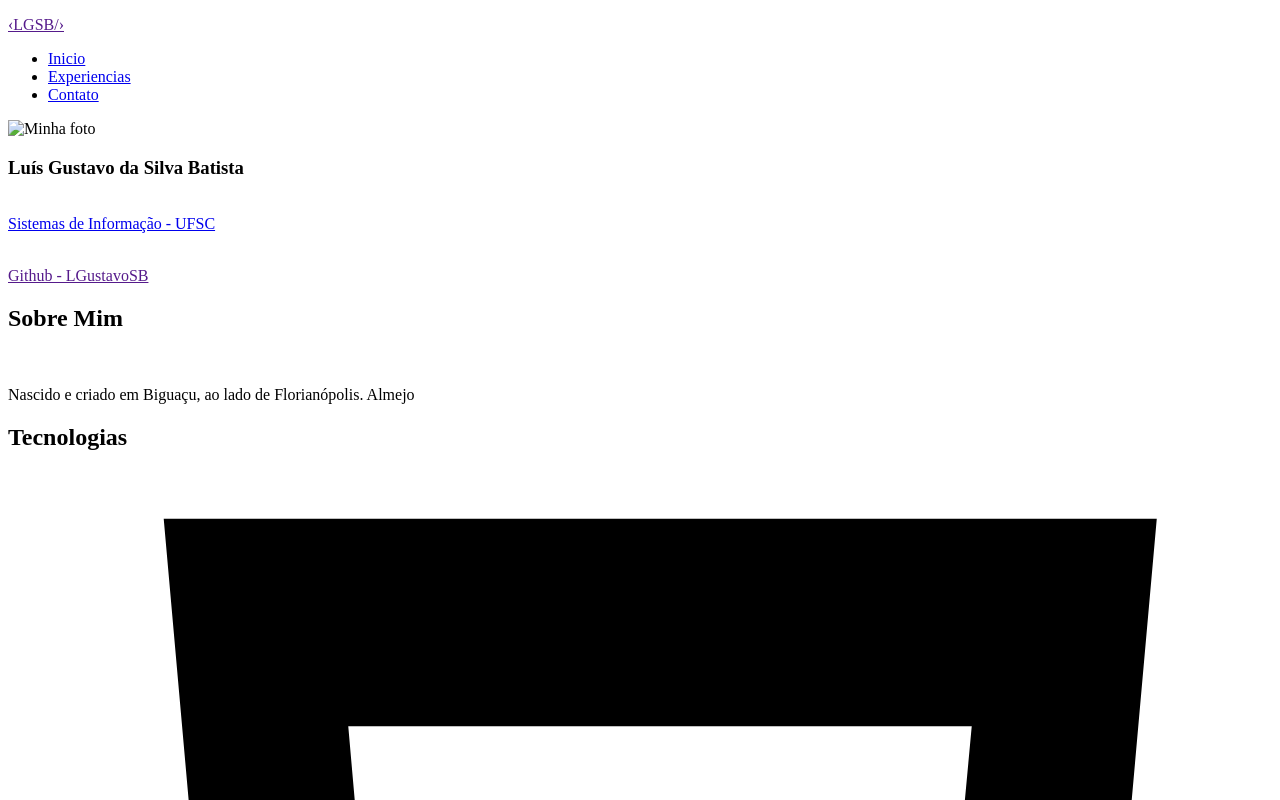
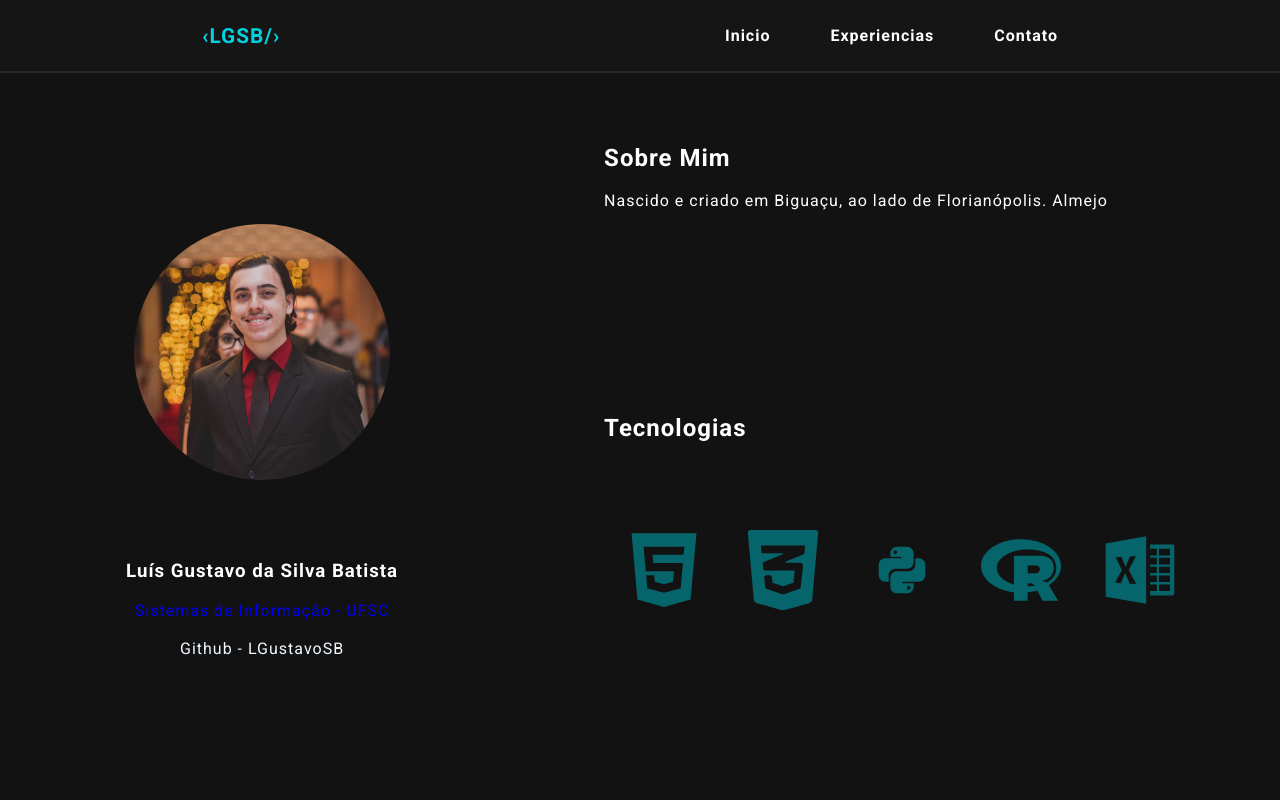
Before and after one commit to LGustavoSB/UFSC-Sistemas-de-Informa-o, a plain HTML site: page INE5646-03238A (20232) - PWeb/Portfolio/index.html in a window 1280 px wide. Shown: the top 800 px of the page. Drawn offline with Linux system fonts and the light colour scheme; the site is published under a folder, as on GitHub Pages, so addresses that start at the root find nothing.

Commit message:
att portfolio

```diff
--- a/INE5646-03238A (20232) - PWeb/Portfolio/assets/style/index_style.css
+++ b/INE5646-03238A (20232) - PWeb/Portfolio/assets/style/index_style.css
@@ -107,6 +107,9 @@ main{
     width: 5rem;
     height: 5rem
 }
+#tecnologias ul li svg:hover{
+    fill: #00d2df;
+}
 .about-card{
     height: 50vh;
     padding: 6.5%;
--- a/INE5646-03238A (20232) - PWeb/Portfolio/index.html
+++ b/INE5646-03238A (20232) - PWeb/Portfolio/index.html
@@ -4,8 +4,8 @@
     <meta charset="UTF-8">
     <meta http-equiv="X-UA-Compatible" content="IE=edge">
     <meta name="viewport" content="width=device-width, initial-scale=1.0">
-    <link rel="icon" type="image/png" href="/assets/img/html-5.png"/>
-    <link rel="stylesheet" href="/assets/style/index_style.css">
+    <link rel="icon" type="image/png" href="./assets/img/html-5.png"/>
+    <link rel="stylesheet" href="./assets/style/index_style.css">
     <title>Portfolio</title>
 </head>
 <body>
@@ -22,7 +22,7 @@
     <main>
         <section id="inicio">
             <aside id="aside">
-                <img src="/assets/img/foto_perfil_linkedin.jpg" alt="Minha foto">
+                <img src="./assets/img/foto_perfil_linkedin.jpg" alt="Minha foto">
                 <h1>Luís Gustavo da Silva Batista</h1>
                 <br>
                 <a href="https://sin.ufsc.br/" target="_blank">Sistemas de Informação - UFSC</a>
```
